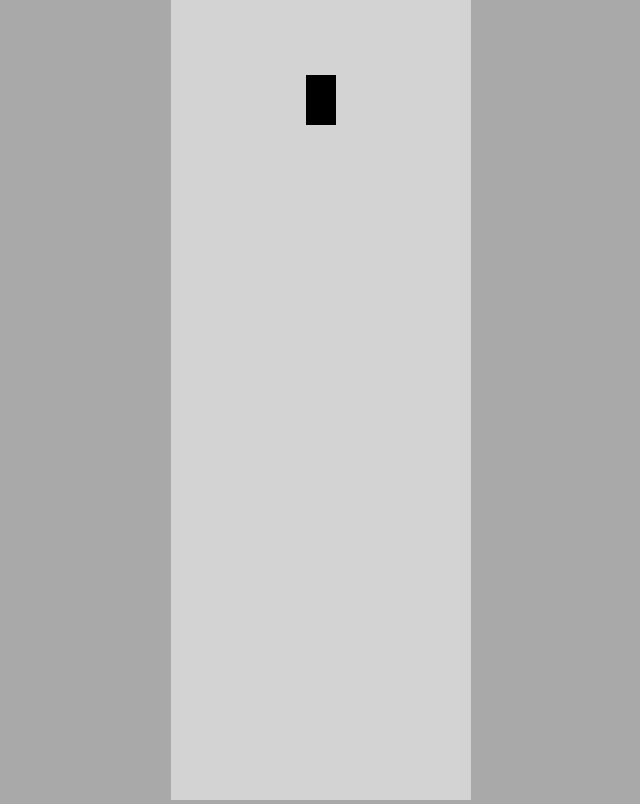
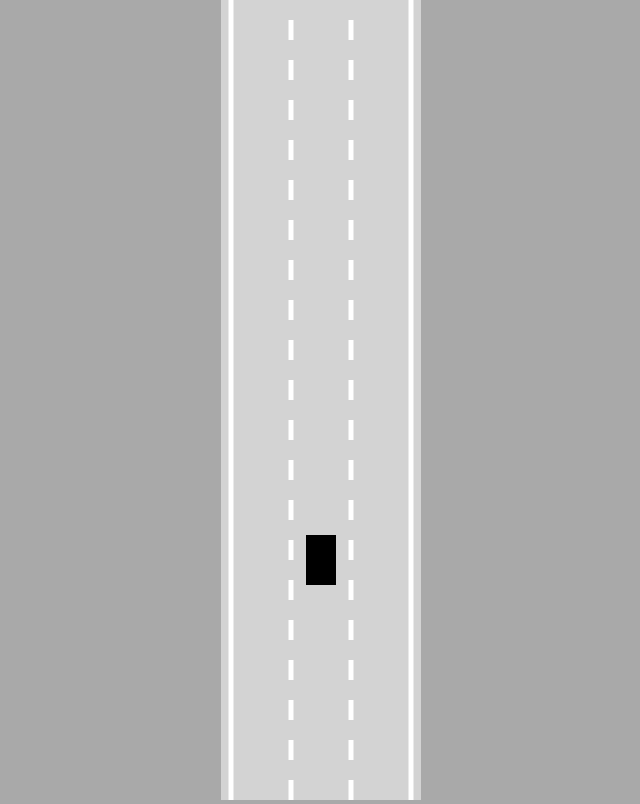
Before and after one commit to Anshusinghh/NeuralNetwork-selfdrivingCar, a plain HTML site: page index.html in a window 1280 px wide. Shown: the whole page, without its empty margins (319-959 px from the left). Drawn offline with Linux system fonts and the light colour scheme.

Commit message:
defining roads

```diff
--- /dev/null
+++ b/helper.js
@@ -0,0 +1,3 @@
+function lerp(A,B,t){
+    return A+(B-A)*t;
+}
--- a/car-mechanics/index.html
+++ b/index.html
@@ -5,6 +5,8 @@
 </head>
 <body>
     <canvas id="myCanvas"></canvas>
+    <script src="helper.js"></script>
+    <script src="road.js"></script>
     <script src="controls.js"></script>
     <script src="car.js"></script>
     <script src="main.js"></script>
--- a/car-mechanics/main.js
+++ b/main.js
@@ -1,8 +1,9 @@
 const canvas=document.getElementById("myCanvas");
-canvas.width=300;
+canvas.width=200;
 
 const ctx = canvas.getContext("2d");
-const car=new Car(150,100,30,50);
+const road=new Road(canvas.width/2,canvas.width*0.9);
+const car=new Car(road.getLaneCenter(1),100,30,50);
 
 animate();
 
@@ -10,6 +11,13 @@ function animate(){
     car.update();
 
     canvas.height=window.innerHeight;
+
+    ctx.save();
+    ctx.translate(0,-car.y+canvas.height*0.7);
+
+    road.draw(ctx);
     car.draw(ctx);
+
+    ctx.restore();
     requestAnimationFrame(animate);
 }
```
Also changed, not shown: car.js (renamed from car-mechanics/car.js), controls.js (renamed from car-mechanics/controls.js), style.css (renamed from car-mechanics/style.css).
